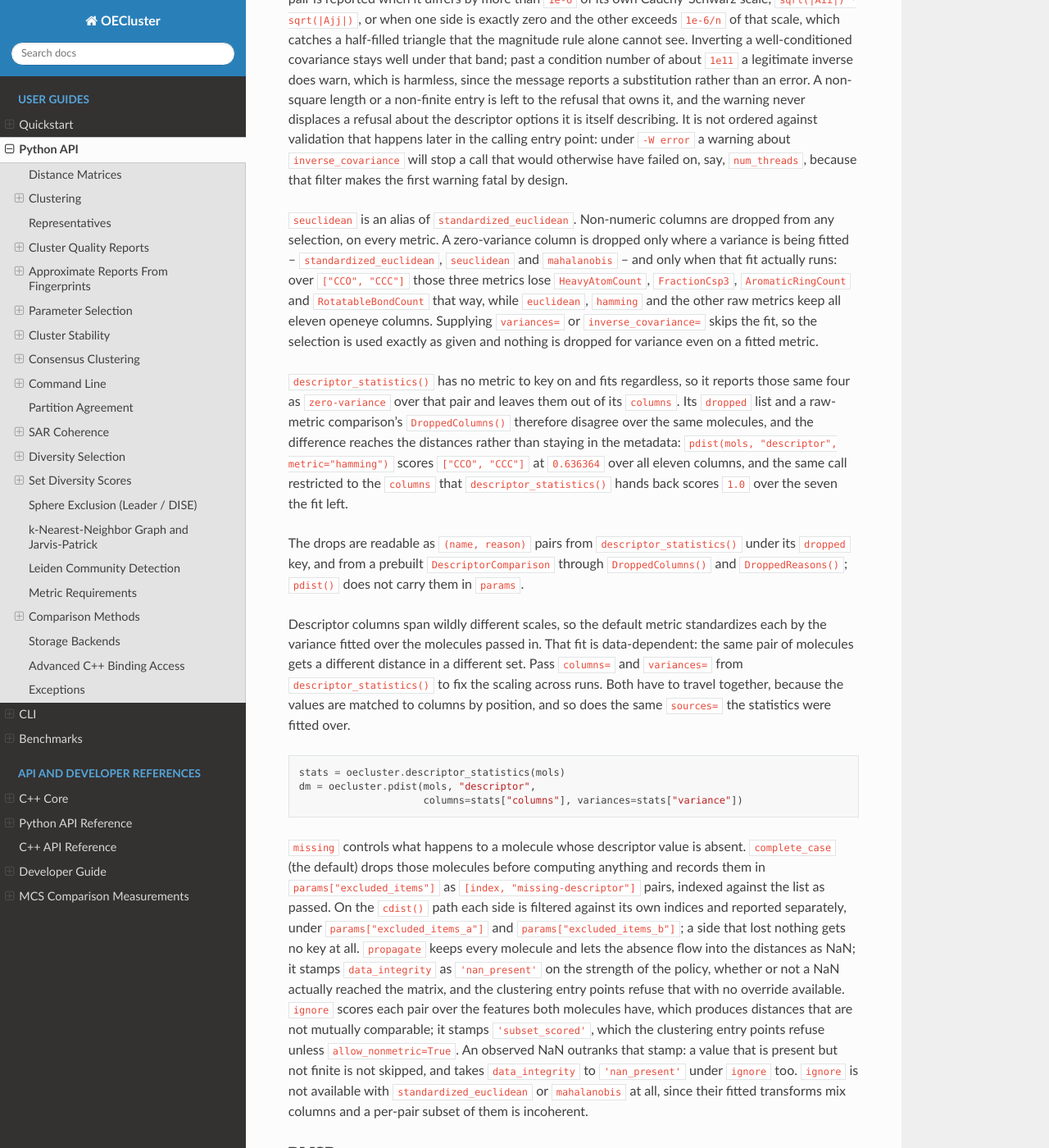
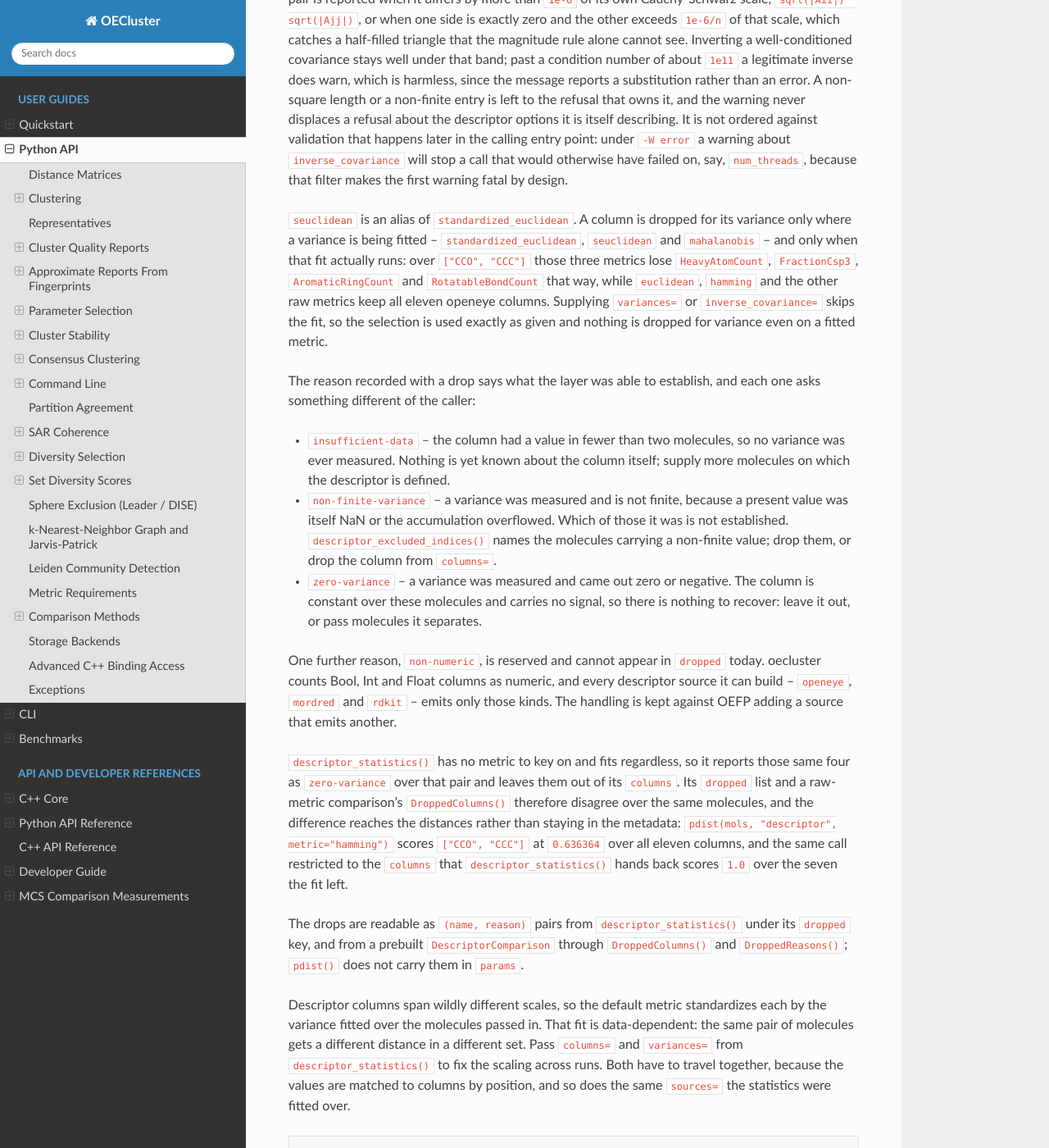
Before and after one commit to scott-arne/oecluster, a Sphinx documentation site: the page built from docs/python-api.md, in a window 1280 px wide and 1400 px high, scrolled down 71886 px. Shown: the whole window at 82% size. Built offline with Sphinx 7.4.7 and the Read the Docs theme 3.1.0, drawn with Linux system fonts in a browser that asks for light colours; pages that are not in the unit, such as notebooks, are missing from menus; the version number is read from the project's files by our own code.

Commit message:
docs: mark the non-numeric drop reserved, not current
No descriptor source this layer can build emits a non-numeric column --
Bool, Int and Float all count as numeric -- so "non-numeric" cannot appear
in a drop report and the zero-numeric-columns refusal cannot fire. Both
were documented as current behaviour on every public surface. They are now
reserved: the code stays for a source OEFP may add, the prose says it is
unreachable, and the two sites say they are untested because of it.

The guide also gains what each variance reason asks of the caller, which it
has never carried; the header's row-check paragraph now names the variance
drop rather than the zero-variance one it no longer is; and a shield against
the error blaming the descriptors was left matching wording the all-dropped
refusal stopped using, so it would have passed with the guard removed.

```diff
--- a/docs/python-api.md
+++ b/docs/python-api.md
@@ -3565,15 +3565,35 @@ the calling entry point: under `-W error` a warning about `inverse_covariance`
 will stop a call that would otherwise have failed on, say, `num_threads`,
 because that filter makes the first warning fatal by design.
 
-`seuclidean` is an alias of `standardized_euclidean`. Non-numeric columns are
-dropped from any selection, on every metric. A zero-variance column is dropped
-only where a variance is being fitted -- `standardized_euclidean`, `seuclidean`
-and `mahalanobis` -- and only when that fit actually runs: over `["CCO", "CCC"]`
-those three metrics lose `HeavyAtomCount`, `FractionCsp3`, `AromaticRingCount`
-and `RotatableBondCount` that way, while `euclidean`, `hamming` and the other
-raw metrics keep all eleven openeye columns. Supplying `variances=` or
-`inverse_covariance=` skips the fit, so the selection is used exactly as given
-and nothing is dropped for variance even on a fitted metric.
+`seuclidean` is an alias of `standardized_euclidean`. A column is dropped for
+its variance only where a variance is being fitted -- `standardized_euclidean`,
+`seuclidean` and `mahalanobis` -- and only when that fit actually runs: over
+`["CCO", "CCC"]` those three metrics lose `HeavyAtomCount`, `FractionCsp3`,
+`AromaticRingCount` and `RotatableBondCount` that way, while `euclidean`,
+`hamming` and the other raw metrics keep all eleven openeye columns. Supplying
+`variances=` or `inverse_covariance=` skips the fit, so the selection is used
+exactly as given and nothing is dropped for variance even on a fitted metric.
+
+The reason recorded with a drop says what the layer was able to establish, and
+each one asks something different of the caller:
+
+- `insufficient-data` -- the column had a value in fewer than two molecules, so
+  no variance was ever measured. Nothing is yet known about the column itself;
+  supply more molecules on which the descriptor is defined.
+- `non-finite-variance` -- a variance was measured and is not finite, because a
+  present value was itself NaN or the accumulation overflowed. Which of those
+  it was is not established. `descriptor_excluded_indices()` names the
+  molecules carrying a non-finite value; drop them, or drop the column from
+  `columns=`.
+- `zero-variance` -- a variance was measured and came out zero or negative. The
+  column is constant over these molecules and carries no signal, so there is
+  nothing to recover: leave it out, or pass molecules it separates.
+
+One further reason, `non-numeric`, is reserved and cannot appear in `dropped`
+today. oecluster counts Bool, Int and Float columns as numeric, and every
+descriptor source it can build -- `openeye`, `mordred` and `rdkit` -- emits
+only those kinds. The handling is kept against OEFP adding a source that emits
+another.
 
 `descriptor_statistics()` has no metric to key on and fits regardless, so it
 reports those same four as `zero-variance` over that pair and leaves them out
```
Also changed, not shown: 6 other files.
